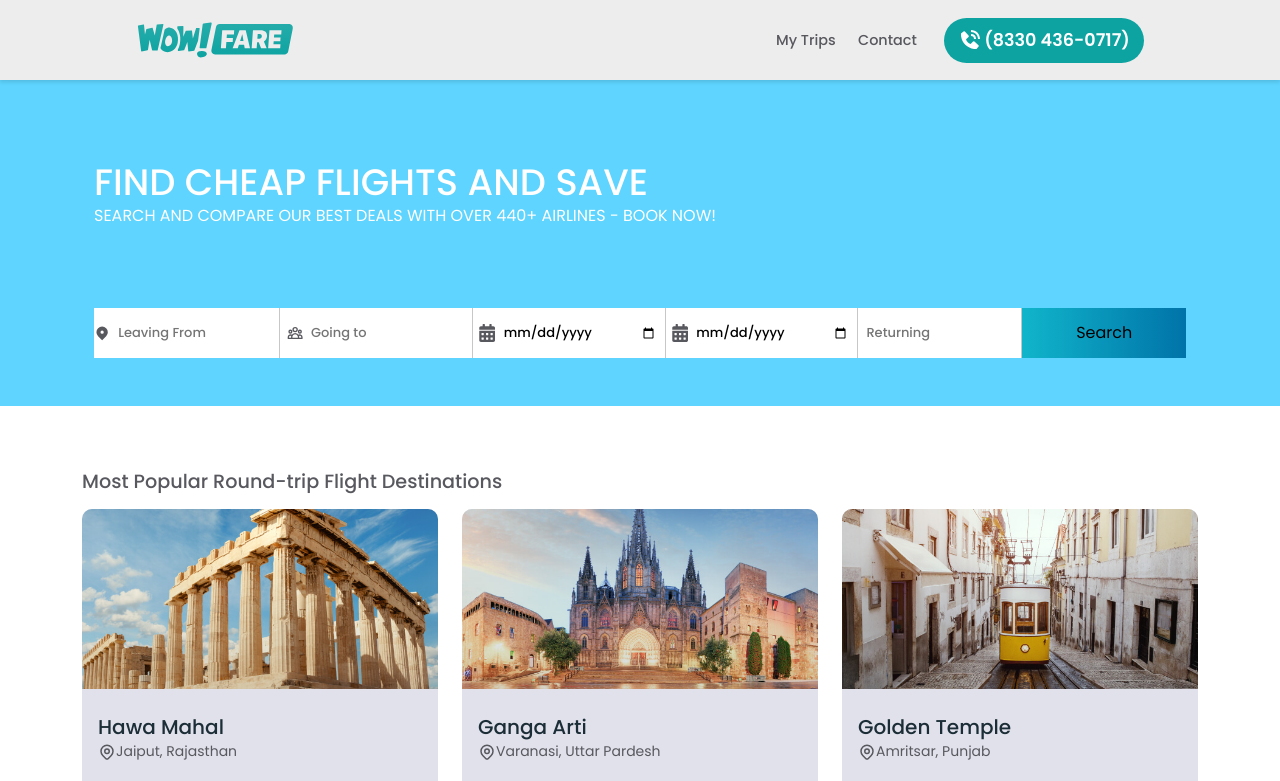
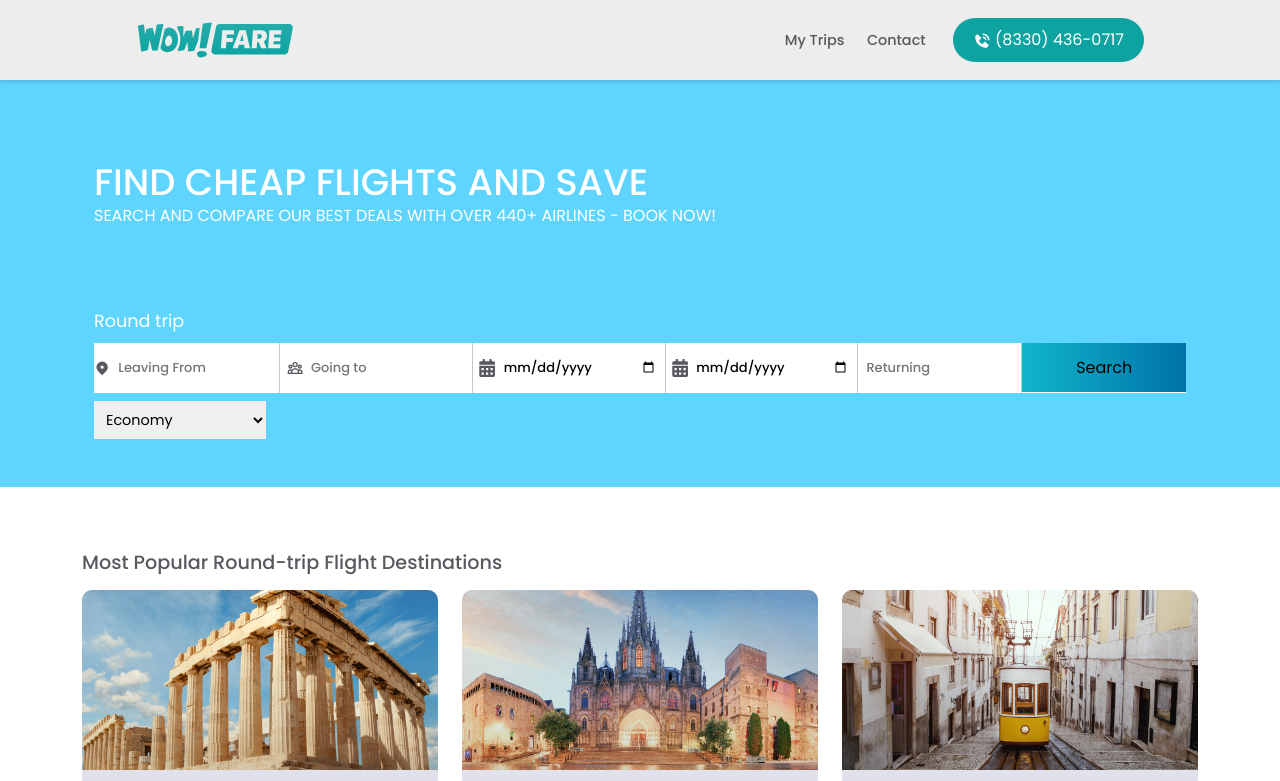
Before and after one commit to suraj-20/wowfare-frontend, a React (Create React App) app: page / in a window 1280 px wide. Shown: the top 781 px of the page. Built offline with nearby package versions, Linux system fonts and the light colour scheme.

Commit message:
flightbooking form

```diff
--- a/public/index.html
+++ b/public/index.html
@@ -63,5 +63,10 @@
       integrity="sha384-YvpcrYf0tY3lHB60NNkmXc5s9fDVZLESaAA55NDzOxhy9GkcIdslK1eN7N6jIeHz"
       crossorigin="anonymous"
     ></script>
+    <script
+      src="https://cdn.jsdelivr.net/npm/bootstrap@5.3.3/dist/js/bootstrap.bundle.min.js"
+      integrity="sha384-YvpcrYf0tY3lHB60NNkmXc5s9fDVZLESaAA55NDzOxhy9GkcIdslK1eN7N6jIeHz"
+      crossorigin="anonymous"
+    ></script>
   </body>
 </html>
--- a/src/Components/FooterSection/Footer.css
+++ b/src/Components/FooterSection/Footer.css
@@ -117,7 +117,7 @@
     grid-template-columns: unset;
     grid-template-rows: auto auto auto auto;
     text-align: center;
-    gap: 5px;
+    gap: 15px;
   }
   .paragraph {
     text-align: center;
--- a/src/HomeComponents/Header/Header.css
+++ b/src/HomeComponents/Header/Header.css
@@ -50,8 +50,11 @@
   /* border: 1px solid gray; */
   background: var(--btnColor);
   color: #fff;
-  padding: 6px 4px;
+  padding: 10px 20px;
   margin-left: 1rem;
+  border-radius: 50px;
+  border: none;
+  outline: none;
 }
 
 .home-callbtn svg{
--- a/src/HomeComponents/Header/Header.jsx
+++ b/src/HomeComponents/Header/Header.jsx
@@ -43,8 +43,8 @@ const Header = () => {
               </Link>
             </li>
 
-            <button type="submit" className="home-callbtn callBtn">
-              <BiSolidPhoneCall className="icon" /> <span>(8330 436-0717)</span>
+            <button type="submit" className="home-callbtn">
+              <BiSolidPhoneCall className="icon" /> <span>(8330) 436-0717</span>
             </button>
           </ul>
 
--- a/src/HomeComponents/Main/Main.css
+++ b/src/HomeComponents/Main/Main.css
@@ -116,6 +116,48 @@ input {
   width: 30%;
 }
 
+.search-box-container{
+  display: flex;
+  flex-direction: column;
+  gap: 0.5rem;
+}
+
+.way-of-flight {
+  display: flex;
+  align-items: center;
+  gap: 2rem;
+  cursor: pointer;
+}
+
+.way-of-flight  button {
+  background: none;
+  outline: none;
+  border: none;
+  color: #fff;
+  font-size: 1.1rem;
+}
+
+.formDiv {
+  display: flex;
+  flex-direction: column;
+  gap: 0.5rem;
+}
+
+.fligh-class-dropdown {
+  /* width: 15%; */
+  display: block;
+}
+
+.dropdown-flight-class {
+  padding: 0.5rem;
+  font-size: 0.9rem;
+  border: none;
+  outline: none;
+}
+
+.dropdown-flight-class option {
+  font-size: 0.9rem;
+}
 
 @media screen and (min-width: 500px) {
   .smallText {
--- a/src/HomeComponents/Main/Main.jsx
+++ b/src/HomeComponents/Main/Main.jsx
@@ -1,13 +1,7 @@
 import React from "react";
 import "./Main.css";
-// import video from "../../Assets/video1.mp4";
-import { GrLocation } from "react-icons/gr";
-import { HiLocationMarker, HiOutlineUserGroup } from "react-icons/hi";
-import { FiFacebook } from "react-icons/fi";
-import { AiOutlineInstagram } from "react-icons/ai";
-import { FaCalendarAlt } from "react-icons/fa";
-import { BsListTask } from "react-icons/bs";
-import { TbApps } from "react-icons/tb";
+
+import Search from "../SearchBox/Search";
 
 const Main = () => {
   return (
@@ -28,35 +22,8 @@ const Main = () => {
           </span>
         </div>
 
-        <div data-aos="fade-up" className="cardDiv grid">
-          <div className="column-input">
-            <div className="input-field departure-input">
-              <HiLocationMarker className="icon" />
-              <input type="text" name="" id="" placeholder="Leaving From" />
-            </div>
-            <div className="input-field destination-input">
-              <HiOutlineUserGroup className="icon" />
-              <input type="text" name="" id="" placeholder="Going to" />
-            </div>
-            <div className="input-field departure-date-input">
-              <FaCalendarAlt className="icon" />
-              <input type="date" name="" id="" placeholder="Departing" />
-            </div>
-            <div className="input-field returning-date-input">
-              <FaCalendarAlt className="icon" />
-              <input type="date" name="" id="" placeholder="Returning" />
-            </div>
-          </div>
-
-          <div className="column-search">
-            <div className="input-field returning-date-input">
-              {/* <FaCalendarAlt className="icon" /> */}
-              <input type="text" name="" id="" placeholder="Returning" />
-            </div>
-            <div className="searchBtn">
-              <button type="submit">Search</button>
-            </div>
-          </div>
+        <div className="search-box-container">
+          <Search />
         </div>
       </div>
     </section>
--- /dev/null
+++ b/src/HomeComponents/SearchBox/Search.jsx
@@ -0,0 +1,74 @@
+import React, { useState } from "react";
+// import video from "../../Assets/video1.mp4";
+import { HiLocationMarker, HiOutlineUserGroup } from "react-icons/hi";
+import { FaCalendarAlt } from "react-icons/fa";
+
+const Search = () => {
+  const [state, setState] = useState("one-way");
+  const [isOneWay, setIsOneWay] = useState(true);
+
+  const handleToggleFlightType = () => {
+    setIsOneWay(!isOneWay);
+  };
+  return (
+    <>
+      <div className="way-of-flight">
+        <div className="round-trip">
+          <button onClick={handleToggleFlightType}>
+            {isOneWay ? "Round trip" : "One way"}
+          </button>
+        </div>
+      </div>
+      <form className="formDiv" action="">
+        <div data-aos="fade-up" className="cardDiv grid">
+          <div className="column-input">
+            <div className="input-field departure-input">
+              <HiLocationMarker className="icon" />
+              <input type="text" name="" id="" placeholder="Leaving From" />
+            </div>
+            <div className="input-field destination-input">
+              <HiOutlineUserGroup className="icon" />
+              <input type="text" name="" id="" placeholder="Going to" />
+            </div>
+            <div className="input-field departure-date-input">
+              <FaCalendarAlt className="icon" />
+              <input type="date" name="" id="" placeholder="Departing" />
+            </div>
+
+            {isOneWay ? (
+              <div className="input-field returning-date-input">
+                <FaCalendarAlt className="icon" />
+                <input type="date" name="" id="" placeholder="Returning" />
+              </div>
+            ) : (
+              ""
+            )}
+          </div>
+
+          <div className="column-search">
+            <div className="input-field returning-date-input">
+              {/* <FaCalendarAlt className="icon" /> */}
+              <input type="text" name="" id="" placeholder="Returning" />
+            </div>
+            <div className="searchBtn">
+              <button type="submit">Search</button>
+            </div>
+          </div>
+        </div>
+        <div className="fligh-class-dropdown">
+          <select
+            class="dropdown-flight-class"
+            aria-label="Default select example"
+          >
+            <option selected>Economy</option>
+            <option value="1">Premium Economy</option>
+            <option value="2">Business</option>
+            <option value="3">First</option>
+          </select>
+        </div>
+      </form>
+    </>
+  );
+};
+
+export default Search;
--- a/src/Pages/HomePage/Home.jsx
+++ b/src/Pages/HomePage/Home.jsx
@@ -2,7 +2,7 @@ import React from "react";
 import Header from "../../HomeComponents/Header/Header";
 import Main from "../../HomeComponents/Main/Main";
 import Card from "../../HomeComponents/Cards/Card";
-import StarSection from "../../Components/StarsSection/StarSection";
+// import StarSection from "../../Components/StarsSection/StarSection";
 import ReviewSection from "../../Components/ReviewsSection/ReviewSection";
 import Work from "../../HomeComponents/HowItWork/Work";
 
--- a/src/Pages/SearchedFlightPage/SearchedFligh.jsx
+++ b/src/Pages/SearchedFlightPage/SearchedFligh.jsx
@@ -5,7 +5,7 @@ import MainForm from "../../Components/MainFormSection/MainForm";
 import Header from "../../Components/Header/Header";
 import RecentDeals from "../../Components/RecentCheapDeals/RecentDeals";
 import StepSection from "../../Components/StepsSection/StepSection";
-import StarSection from "../../Components/StarsSection/StarSection";
+// import StarSection from "../../Components/StarsSection/StarSection";
 import ReviewSection from "../../Components/ReviewsSection/ReviewSection";
 import Popup from "../../Components/Popup/Popup";
 
```
